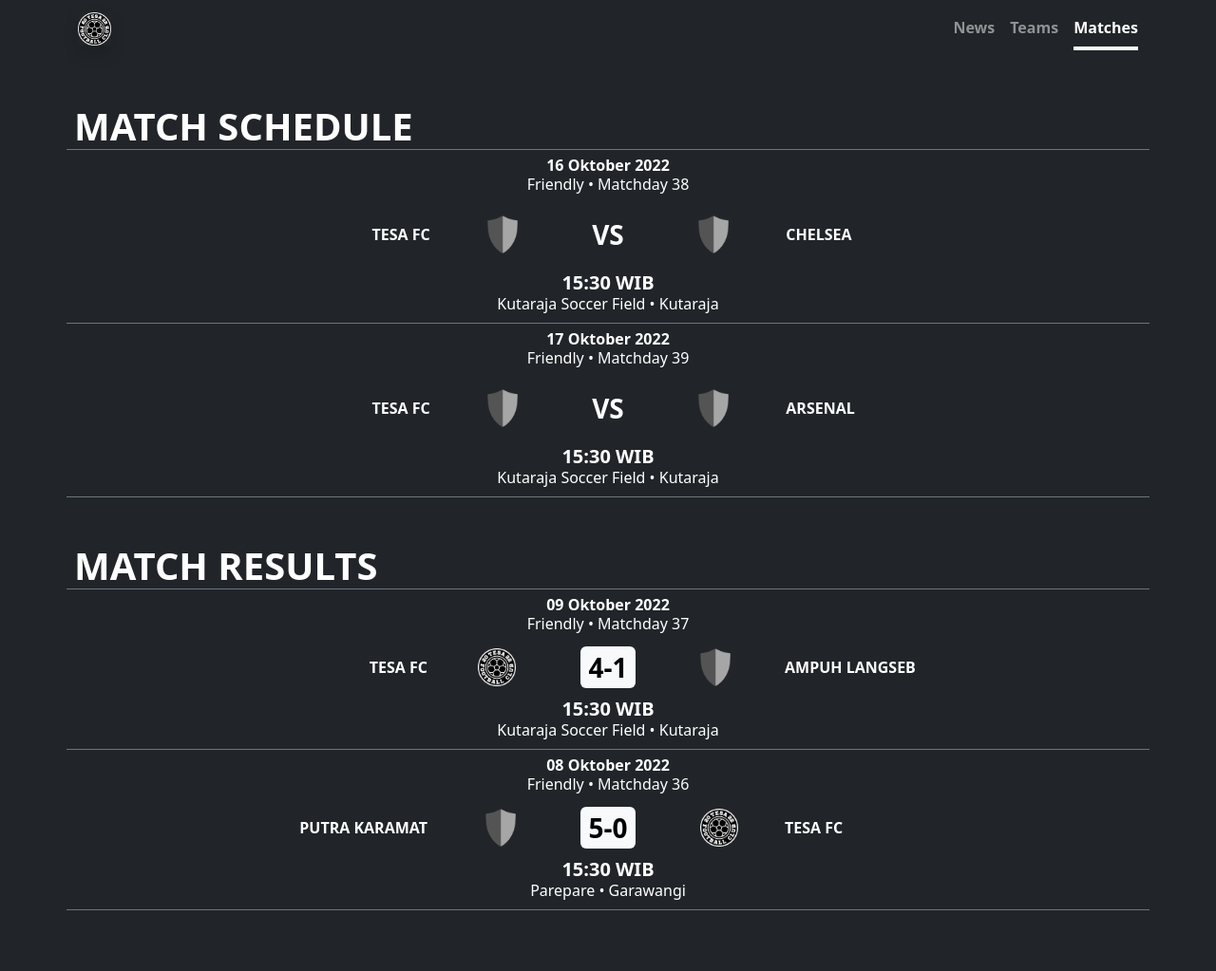
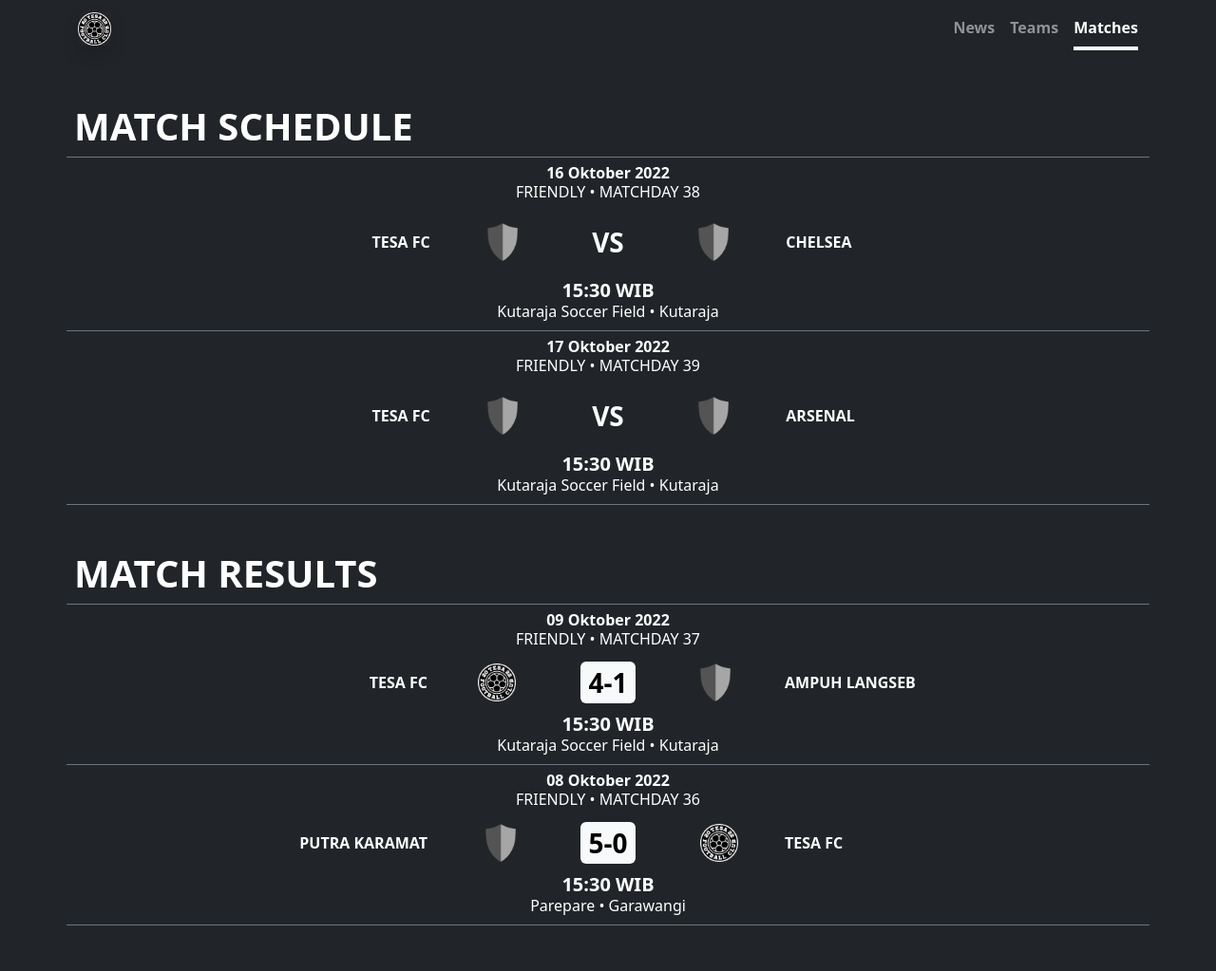
Before and after one commit to tesafc/tesafc.github.io, a Jekyll site: the page built from matches.html, in a window 1280 px wide. Shown: the whole page at 95% size. Built offline with Jekyll 4.4.1, drawn with Linux system fonts in a browser that asks for light colours.

Commit message:
Update matches.html

```diff
--- a/matches.html
+++ b/matches.html
@@ -6,14 +6,14 @@
 <div class="my-5">
   <div class="container px-0">
     {% assign schedules = site.matches | where: "status", "match schedule" %}
-    <h1 class="text-uppercase fw-bolder border-bottom border-secondary px-2 mb-0">match schedule</h1>
+    <h1 class="text-uppercase fw-bolder border-bottom border-secondary px-2 mb-0 pb-2">match schedule</h1>
     <div class="row row-cols-1 g-0">
       {% for match in schedules %}
       <div class="col">
         <div class="card text-bg-dark border-0 border-secondary border-bottom rounded-0 px-0">
           <div class="card-header bg-transparent border-0">
             <p class="card-text text-center text-capitalize fw-bolder mb-0 lh-1">{{ match.time }}</p>
-            <p class="card-text text-center text-capitalize text-uppercase mb-0">{{ match.competition }} • {{ match.matchday }}</p>
+            <p class="card-text text-center text-uppercase mb-0">{{ match.competition }} • {{ match.matchday }}</p>
           </div>
           <div class="card-body py-1">
             <div class="row g-1">
@@ -46,14 +46,14 @@
 
   <div class="container px-0">
     {% assign results = site.matches | where: "status", "match result" %}
-    <h1 class="mt-5 px-2 text-uppercase fw-bolder border-bottom border-secondary mb-0">match results</h1>
+    <h1 class="mt-5 px-2 text-uppercase fw-bolder border-bottom border-secondary mb-0 pb-2">match results</h1>
     <div class="row row-cols-1 g-0">
       {% for match in results reversed %}
       <div class="col">
         <div class="card text-bg-dark border-0 border-secondary border-bottom rounded-0 px-0">
           <div class="card-header bg-transparent border-0">
             <p class="card-text text-center text-capitalize fw-bolder mb-0 lh-1">{{ match.time }}</p>
-            <p class="card-text text-center text-capitalize text-uppercase mb-0">{{ match.competition }} • {{ match.matchday }}</p>
+            <p class="card-text text-center text-uppercase mb-0">{{ match.competition }} • {{ match.matchday }}</p>
           </div>
           <div class="card-body py-1">
             <div class="row g-2">
```
